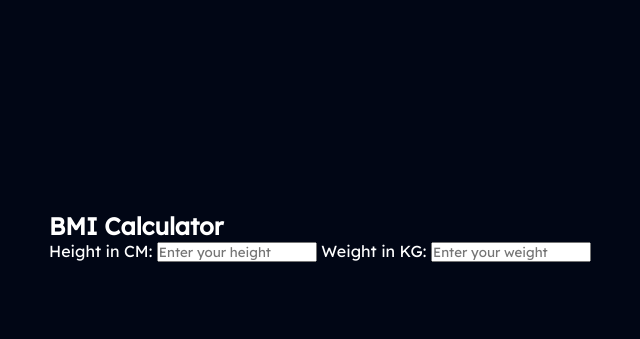
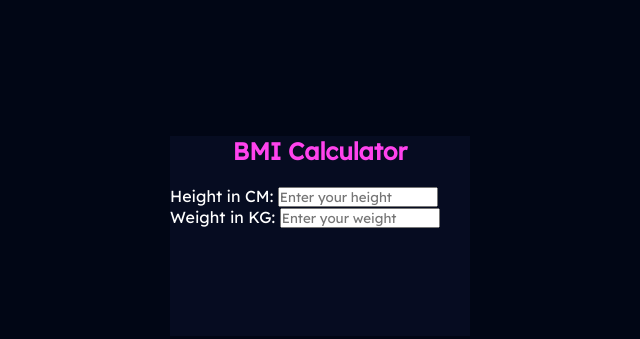
Before and after one commit to nejidevelops/BMI-Calculator, a plain HTML site: page index.html in a window 1280 px wide. Shown: the part 164-503 px from the top of the page, without its empty margins (320-960 px from the left). Drawn offline with Linux system fonts and the light colour scheme.

Commit message:
getting my section styled

```diff
--- a/assets/css/style.css
+++ b/assets/css/style.css
@@ -18,3 +18,23 @@ body{
     align-items: center;
     flex-wrap: wrap;
 }
+
+.content{
+    margin-top: -50px;
+    position: relative;
+    background: #060c21;
+    width: 300px;
+    height: 200px;
+    margin: 40px;
+}
+
+
+
+.content .heading{
+    margin-bottom: 20px;
+    text-align: center;
+}
+
+.content .heading h1{
+    color: #ff43ed;
+}
```
